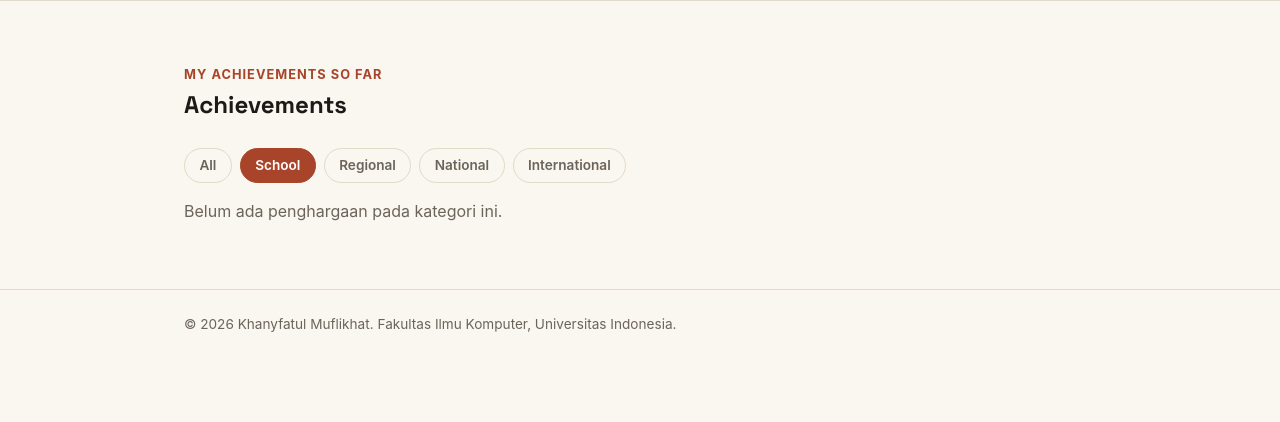
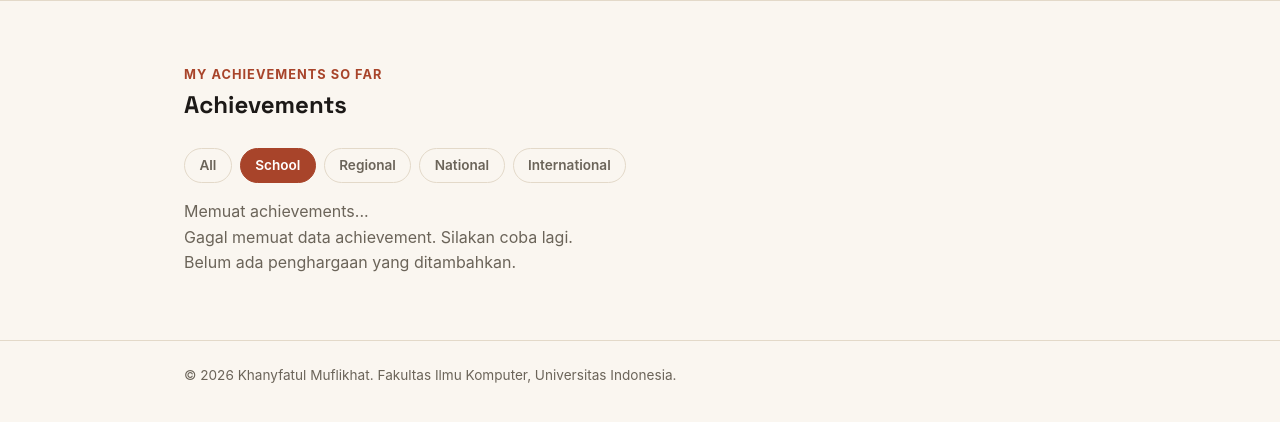
Before and after one commit to KhanyfatulMuflikhat/myportofolio, a Django app: page /achievement/?level=school in a window 1280 px wide. Shown: the part 74-496 px from the top of the page. Run offline with Django 5.2, Linux system fonts and the light colour scheme.

Commit message:
refactor(templates): replace server-rendered achievement grid with AJAX containers

```diff
--- a/templates/achievement.html
+++ b/templates/achievement.html
@@ -14,55 +14,29 @@
                         </a>
                     {% endif %}
                 </div>
-                <div class="achievement-filter">
-                    <a href="{% url 'main:show_achievement' %}"
-                    class="filter-pill {% if not selected_level %}active{% endif %}">
-                        All
-                    </a>
+
+                <div class="achievement-filter" id="level-filter">
+                    <a href="?" data-level="" class="filter-pill {% if not selected_level %}active{% endif %}">All</a>
                     {% for value, label in level_choices %}
-                        <a href="{% url 'main:show_achievement' %}?level={{ value }}"
+                        <a href="?level={{ value }}" data-level="{{ value }}"
                         class="filter-pill {% if selected_level == value %}active{% endif %}">
                             {{ label }}
                         </a>
                     {% endfor %}
                 </div>
-                <div class="achievement-grid">
-                    {% for achievement in achievement_list %}
-                        <article class="achievement-card">
-                            <span class="achievement-level level-{{ achievement.level }}">
-                                {{ achievement.get_level_display }}
-                            </span>
-                            <h2>{{ achievement.title }}</h2>
-                            <p class="achievement-issuer">{{ achievement.issuer }}</p>
-                            <p class="achievement-description">
-                                {{ achievement.description }}
-                            </p>
-                            <p class="achievement-date">{{ achievement.date_achieved }}</p>
-                            {% include "components/achievement_star.html" with achievement=achievement %}
-                            {% if user.is_superuser %}
-                                <div class="project-card-actions">
-                                    <button class="button button-secondary" onclick="showToast('Notifikasi Sistem', 'Achievement berhasil dimuat!', 'success')">
-                                        Test Toast Notifikasi
-                                    </button>
-                                    <div class="project-actions">
-                                        <a href="{% url 'main:update_achievement' achievement.id %}" class="button button-secondary">Edit</a>
-                                        {% include "components/achievement_delete_modal.html" with achievement=achievement %}
-                                    </div>
-                                </div>
-                            {% endif %}
-                        </article>
-                    {% empty %}
-                        {% if selected_level %}
-                            <p class="empty-state">
-                                Belum ada penghargaan pada kategori ini.
-                            </p>
-                        {% else %}
-                            <p class="empty-state">
-                                Belum ada penghargaan yang ditambahkan.
-                            </p>
-                        {% endif %}
-                    {% endfor %}
-                </div>
+
+                <!-- Loading State -->
+                <div id="loading" class="empty-state hide"><p>Memuat achievements...</p></div>
+
+                <!-- Error State -->
+                <div id="error" class="empty-state hide"><p>Gagal memuat data achievement. Silakan coba lagi.</p></div>
+
+                <!-- Empty State -->
+                <div id="empty" class="empty-state hide"><p>Belum ada penghargaan yang ditambahkan.</p></div>
+
+                <!-- Achievement Grid -->
+                <div id="grid" class="achievement-grid hide"></div>
+
             </div>
         </section>
     </main>
```
